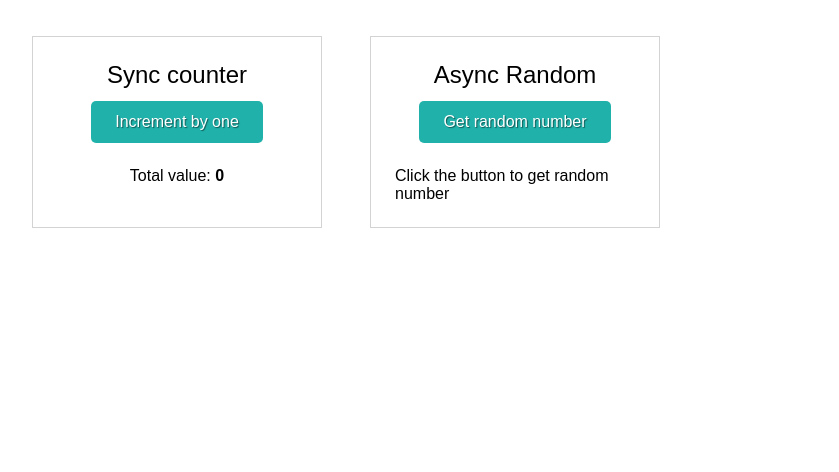
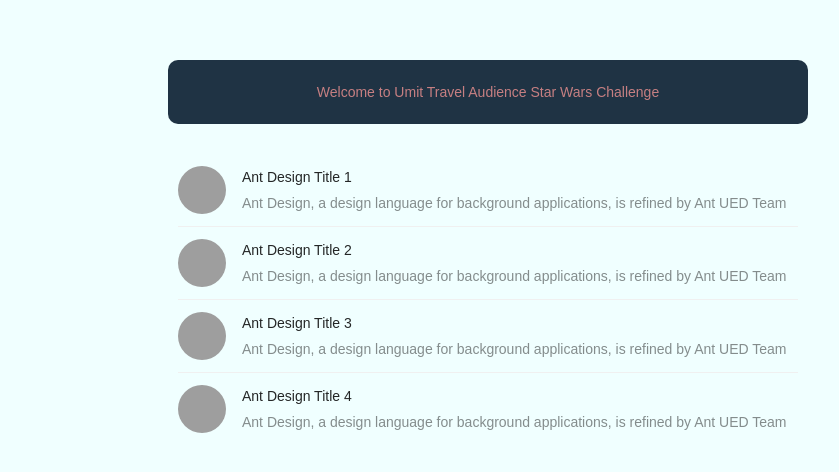
Before and after one commit to umitduran/travel-audience, a React app: page / in a window 1280 px wide. Shown: the whole page, without its empty margins (152-991 px from the left). Built offline with nearby package versions, Linux system fonts and the light colour scheme; grey boxes are pictures that could not be loaded.

Commit message:
adding person list component with actino and reducer

```diff
--- a/package.json
+++ b/package.json
@@ -9,6 +9,7 @@
     "@testing-library/react": "^12.0.0",
     "@testing-library/react-hooks": "^7.0.2",
     "@testing-library/user-event": "^13.2.1",
+    "antd": "^4.16.13",
     "axios": "^0.21.1",
     "eslint-config-airbnb": "^18.2.1",
     "eslint-config-prettier": "^8.3.0",
@@ -23,7 +24,7 @@
     "react": "^17.0.2",
     "react-dom": "^17.0.2",
     "react-redux": "^7.2.4",
-    "react-scripts": "4.0.3",
+    "react-scripts": "^4.0.3",
     "react-test-renderer": "^17.0.2",
     "redux": "^4.1.1",
     "redux-mock-store": "^1.5.4",
--- a/public/index.html
+++ b/public/index.html
@@ -26,7 +26,7 @@
     -->
     <title>React App</title>
   </head>
-  <body>
+  <body style='background-color: azure'>
     <noscript>You need to enable JavaScript to run this app.</noscript>
     <div id="root"></div>
     <!--
--- a/src/components/App/App.js
+++ b/src/components/App/App.js
@@ -1,13 +1,22 @@
 import React from 'react';
-import Counter from 'components/Counter';
-import Random from 'components/Random';
+import 'antd/dist/antd.css';
+import {Col, Row, Layout} from 'antd';
+import PersonList from 'components/PersonList';
 import classes from './App.module.css';
 
+const {Header} = Layout;
+
 const App = () => (
-  <div className={classes.container}>
-    <Counter />
-    <Random />
-  </div>
+  <Row className={classes.row}>
+    <Col span={12} offset={6}>
+      <Header className={classes.header}>
+        Welcome to Umit Travel Audience Star Wars Challenge
+      </Header>
+    </Col>
+    <Col span={12} offset={6}>
+      <PersonList />
+    </Col>
+  </Row>
 );
 
 export default App;
--- a/src/components/App/App.module.css
+++ b/src/components/App/App.module.css
@@ -1,5 +1,14 @@
-.container {
-  display: flex;
-  margin: 0 auto;
-  width: 960px;
+.row {
+  margin-top: 60px;
 }
+
+.header {
+  background: #001529de;
+  border-radius: 10px;
+  color: #e48d8dd9;
+  height: 64px;
+  line-height: 64px;
+  margin-bottom: 10px;
+  padding: 0 10px;
+  text-align: center;
+}
--- /dev/null
+++ b/src/components/PersonList/PersonList.js
@@ -0,0 +1,55 @@
+import React from 'react';
+import 'antd/dist/antd.css';
+import {Avatar, Button, List} from 'antd';
+import {
+  useGetPersonListQuery,
+  useLoadingState,
+} from '../../features/personList';
+import classes from './PersonList.module.css';
+
+const PersonList = () => {
+  const {isLoading, hasError, isFulfilled} = useLoadingState();
+
+  const getPersonList = useGetPersonListQuery();
+
+  const isPristine = !isLoading && !hasError && !isFulfilled;
+
+  const data = [
+    {
+      title: 'Ant Design Title 1',
+    },
+    {
+      title: 'Ant Design Title 2',
+    },
+    {
+      title: 'Ant Design Title 3',
+    },
+    {
+      title: 'Ant Design Title 4',
+    },
+  ];
+
+  return (
+    <List
+      className={classes.list}
+      itemLayout="horizontal"
+      dataSource={data}
+      renderItem={item => (
+        <List.Item>
+          <List.Item.Meta
+            avatar={
+              <Avatar
+                size={48}
+                src="https://avatars.dicebear.com/api/female/jik.svg?background=%230000ff"
+              />
+            }
+            title={<a href="https://ant.design">{item.title}</a>}
+            description="Ant Design, a design language for background applications, is refined by Ant UED Team"
+          />
+        </List.Item>
+      )}
+    />
+  );
+};
+
+export default PersonList;
--- /dev/null
+++ b/src/components/PersonList/PersonList.module.css
@@ -0,0 +1,4 @@
+.list {
+  margin-top: 10px;
+  padding: 10px;
+}
--- /dev/null
+++ b/src/components/PersonList/index.js
@@ -0,0 +1 @@
+export {default} from './PersonList';
--- a/src/config.js
+++ b/src/config.js
@@ -1,4 +1,14 @@
-export default Object.freeze({
-  randomAPI:
-    'https://www.random.org/integers/?num=1&min=1&max=99&col=1&base=10&format=plain&rnd=new',
+import {ApolloClient, InMemoryCache, createHttpLink} from '@apollo/client';
+
+const client = new ApolloClient({
+  uri: 'https://swapi-graphql.netlify.app/.netlify/functions/index',
+  cache: new InMemoryCache(),
+  method: 'post',
+  headers: {
+    Accept: 'application/json',
+    'Content-Type': 'application/json',
+  },
+  credentials: 'omit',
 });
+
+export default client;
--- /dev/null
+++ b/src/features/personList/PersonListReducer.js
@@ -0,0 +1,42 @@
+import {GET_PERSON_LIST} from './actionTypes';
+
+const initialState = {
+  personList: [],
+  isLoading: false,
+  hasError: false,
+  isFulfilled: false,
+};
+
+const reducer = (state = initialState, action) => {
+  switch (action.type) {
+    case `${GET_PERSON_LIST}_PENDING`:
+      return {
+        ...state,
+        isFulfilled: false,
+        isLoading: true,
+        hasError: false,
+        personList: [],
+      };
+
+    case `${GET_PERSON_LIST}_FULFILLED`:
+      return {
+        isFulfilled: true,
+        isLoading: false,
+        hasError: false,
+        personList: action.payload.data,
+      };
+
+    case `${GET_PERSON_LIST}_REJECTED`:
+      return {
+        isFulfilled: false,
+        isLoading: false,
+        hasError: true,
+        personList: [],
+      };
+
+    default:
+      return state;
+  }
+};
+
+export default reducer;
--- /dev/null
+++ b/src/features/personList/actionTypes.js
@@ -0,0 +1 @@
+export const GET_PERSON_LIST = 'GET_PERSON_LIST';
--- /dev/null
+++ b/src/features/personList/index.js
@@ -0,0 +1,3 @@
+export {default as PersonListReducer} from './PersonListReducer';
+export {useLoadingState} from './selector';
+export {default as useGetPersonListQuery} from './useGetPersonListQuery';
--- /dev/null
+++ b/src/features/personList/selector.js
@@ -0,0 +1,6 @@
+import {useSelector} from 'react-redux';
+
+export const useLoadingState = () => {
+  const {isLoading, hasError, isFulfilled} = useSelector(state => state.person);
+  return {isLoading, hasError, isFulfilled};
+};
--- /dev/null
+++ b/src/features/personList/useGetPersonListQuery.js
@@ -0,0 +1,43 @@
+import {useCallback} from 'react';
+import {useDispatch} from 'react-redux';
+import {gql} from '@apollo/client';
+import client from '../../config';
+import {GET_PERSON_LIST} from './actionTypes';
+
+const query = gql`
+  query {
+    allPeople {
+      edges {
+        node {
+          id
+          name
+          gender
+          filmConnection {
+            edges {
+              node {
+                id
+                title
+              }
+            }
+          }
+        }
+      }
+    }
+  }
+`;
+
+const useGetPersonListQuery = () => {
+  const dispatch = useDispatch();
+  return useCallback(
+    () =>
+      dispatch({
+        type: GET_PERSON_LIST,
+        payload: client.query({
+          query,
+        }),
+      }),
+    [dispatch]
+  );
+};
+
+export default useGetPersonListQuery;
--- a/src/withReduxFeatures.js
+++ b/src/withReduxFeatures.js
@@ -2,6 +2,7 @@
 import {Provider} from 'react-redux';
 import {persistStateEnhancer} from './enhancers/persistStateEnhancer';
 import {promiseResolverMiddleware} from './middlewares/promiseResolverMiddleware';
+import {PersonListReducer} from './features/personList';
 import {CounterReducer} from './features/counter';
 import {RandomReducer} from './features/random';
 import withProvider from './withProvider';
@@ -11,6 +12,7 @@
  * all features of the application
  */
 const rootReducer = combineReducers({
+  person: PersonListReducer,
   count: CounterReducer,
   random: RandomReducer,
 });
```
Also changed, not shown: src/components/PersonList/PersonList.spec.js (added), src/features/personList/README.md (added), src/features/personList/selectors.spec.js (added), src/features/personList/useGetPersonListQuery.spec.js (added), 2 other files.
